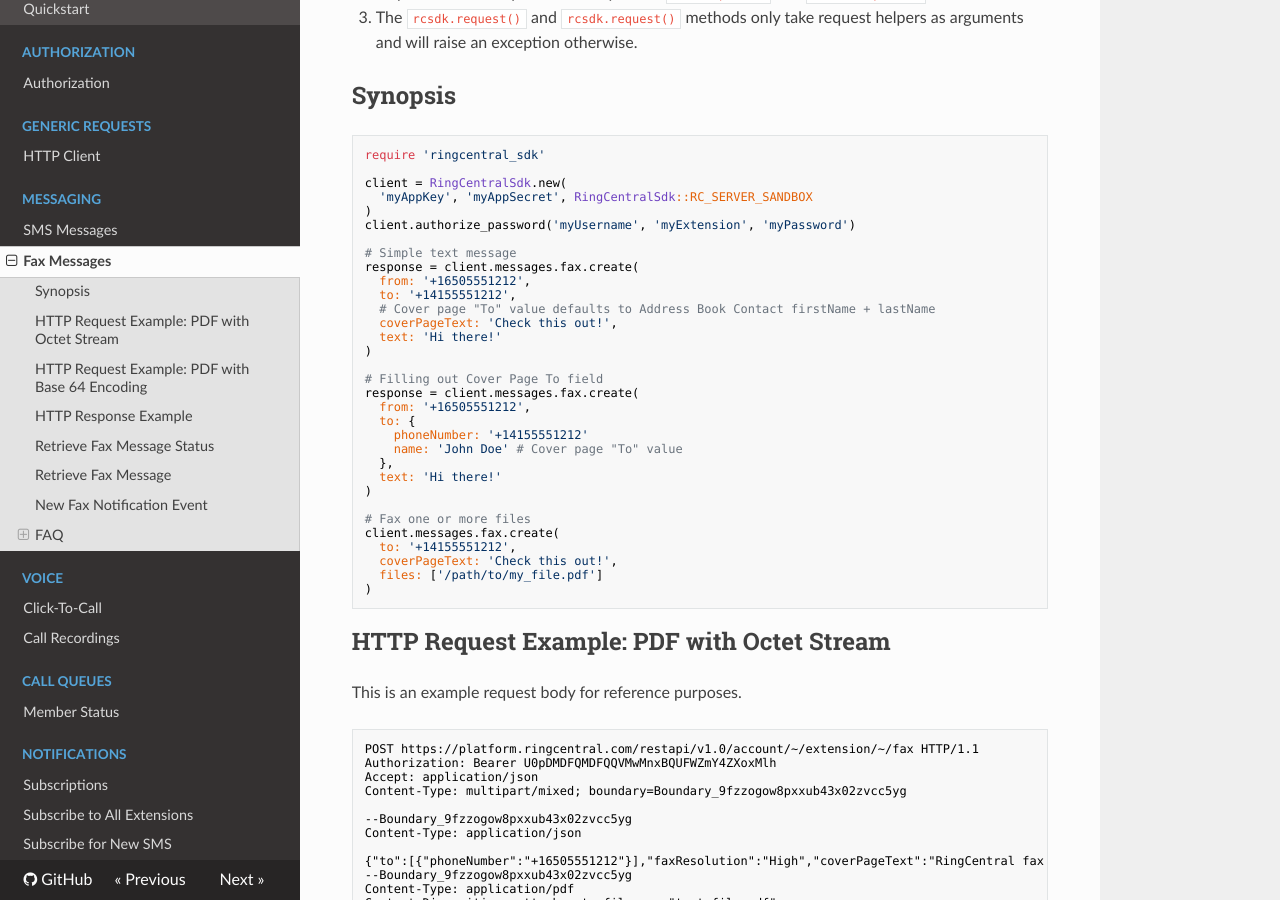
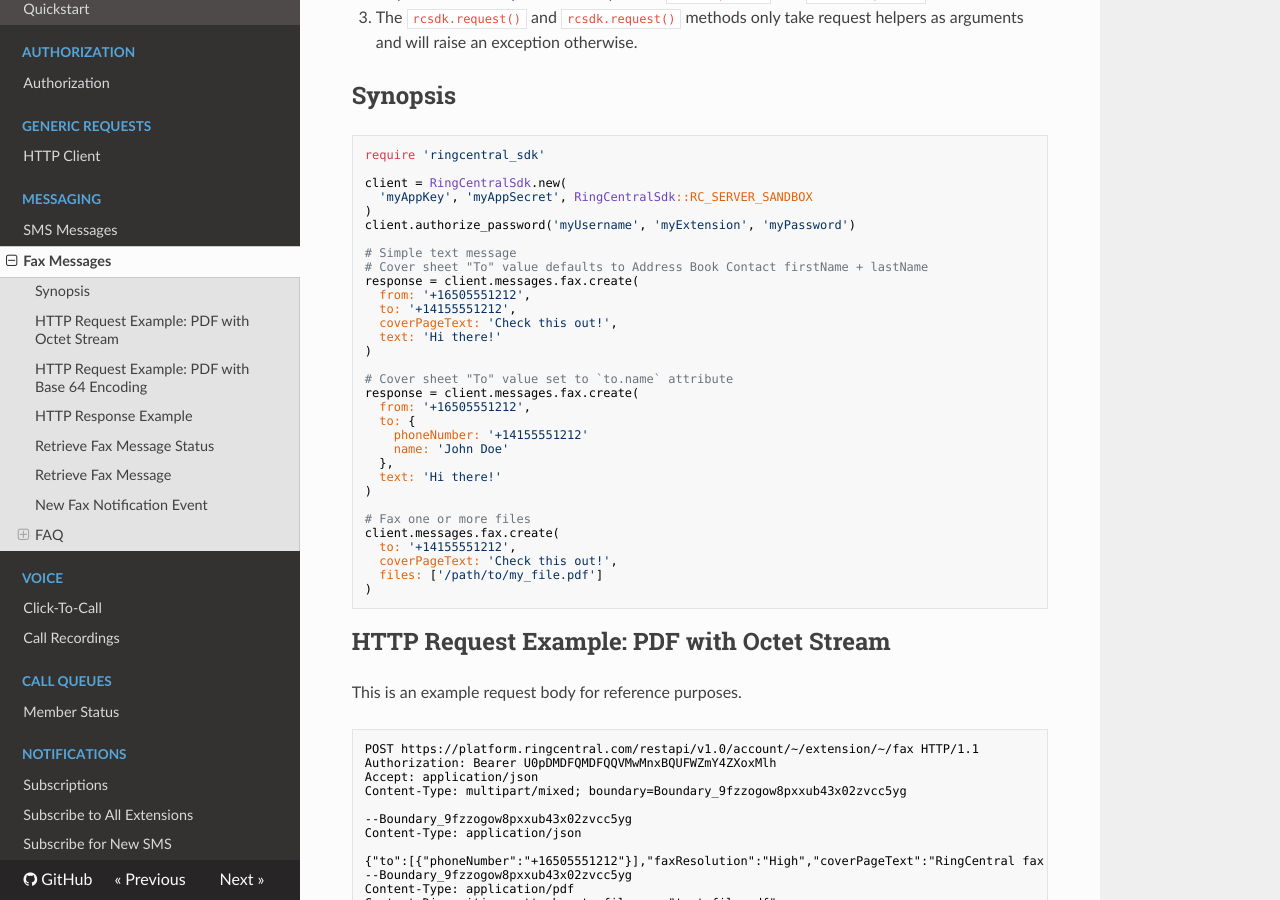
Before and after one commit to grokify/ringcentral-sdk-ruby, an MkDocs documentation site: the page built from docs/usage/messages/Fax-Messages.md, in a window 1280 px wide and 900 px high, scrolled down 473 px. Built offline with MkDocs 1.6.1, drawn with Linux system fonts in a browser that asks for light colours; nearby versions of some CDN libraries; old or Windows-style settings are respelled for this version of MkDocs.

Commit message:
update docs

```diff
--- a/docs/usage/messages/Fax-Messages.md
+++ b/docs/usage/messages/Fax-Messages.md
@@ -21,20 +21,20 @@
 client.authorize_password('myUsername', 'myExtension', 'myPassword')
 
 # Simple text message
+# Cover sheet "To" value defaults to Address Book Contact firstName + lastName
 response = client.messages.fax.create(
   from: '+16505551212',
   to: '+14155551212',
-  # Cover page "To" value defaults to Address Book Contact firstName + lastName
   coverPageText: 'Check this out!',
   text: 'Hi there!'
 )
 
-# Filling out Cover Page To field
+# Cover sheet "To" value set to `to.name` attribute
 response = client.messages.fax.create(
   from: '+16505551212',
   to: {
     phoneNumber: '+14155551212'
-    name: 'John Doe' # Cover page "To" value
+    name: 'John Doe'
   },
   text: 'Hi there!'
 )
```
